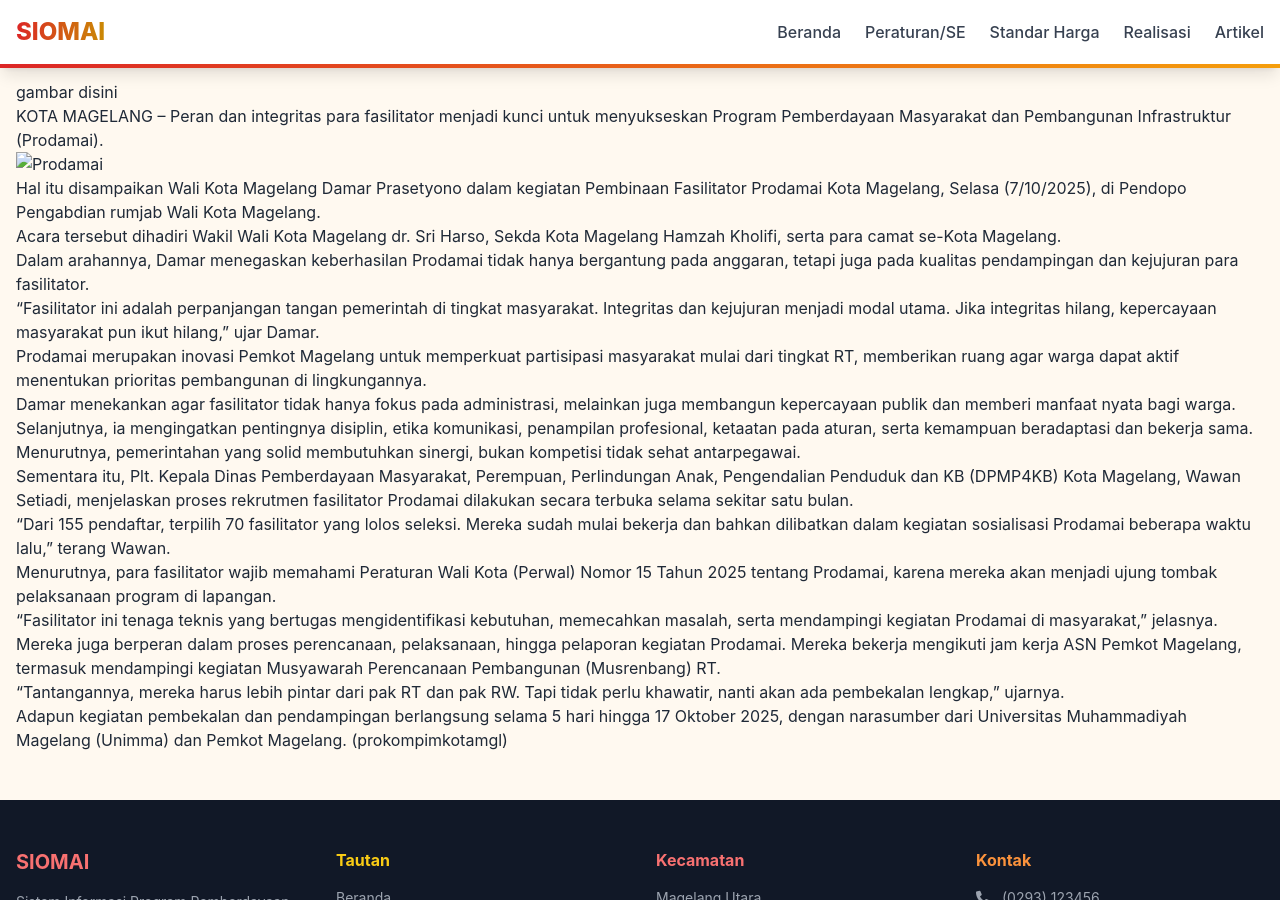
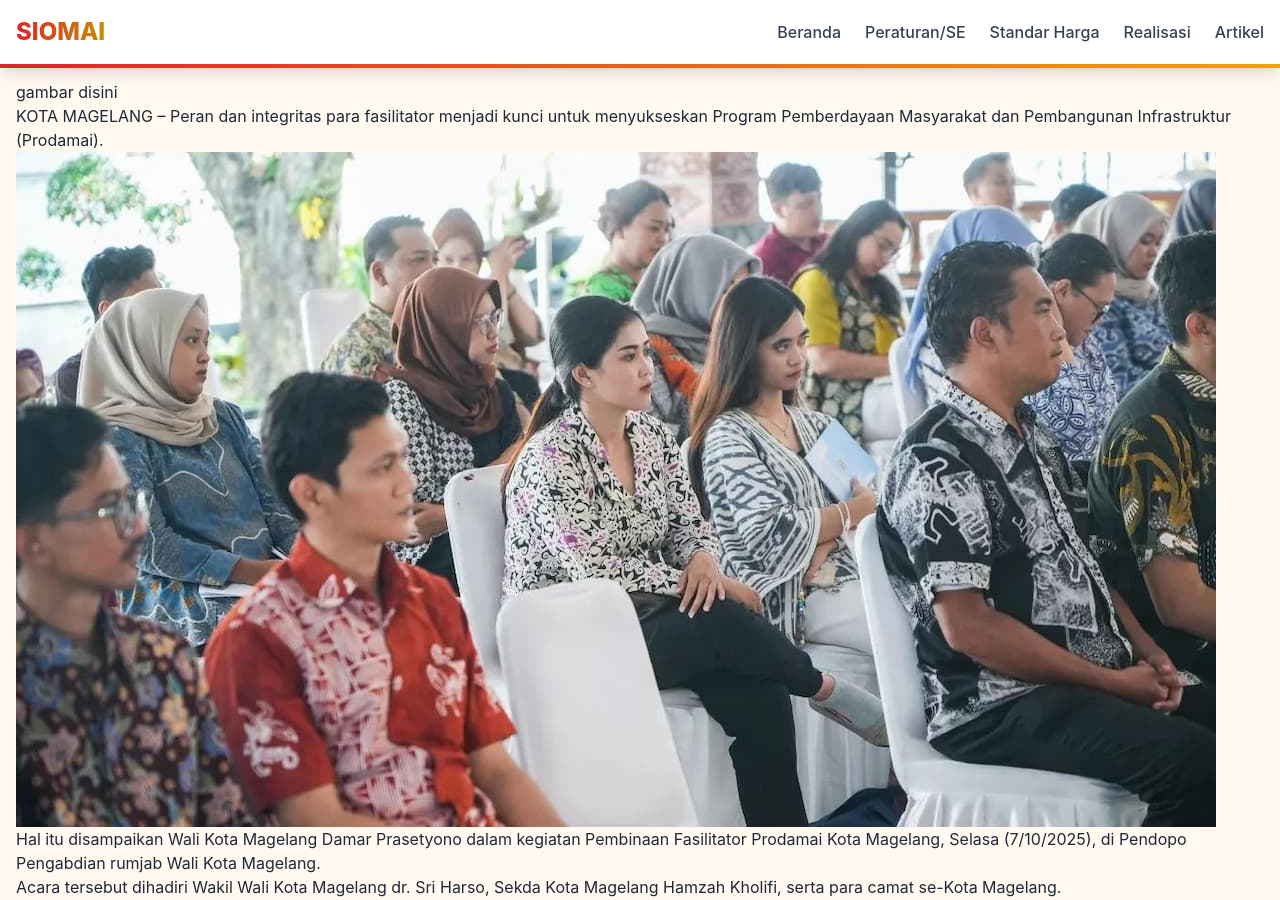
Before and after one commit to fasilitatormgl/siomai, a Jekyll site: the page built from _posts/2026-03-24-peran-dan-integritas-fasilitator-kunci-sukses-prodamai-kota-magelang.md, in a window 1280 px wide and 900 px high. Built offline with Jekyll 4.4.1, drawn with Linux system fonts in a browser that asks for light colours; nearby versions of some CDN libraries.

Commit message:
Update 2026-03-24-peran-dan-integritas-fasilitator-kunci-sukses-prodamai-kota-magelang.md

```diff
--- a/_posts/2026-03-24-peran-dan-integritas-fasilitator-kunci-sukses-prodamai-kota-magelang.md
+++ b/_posts/2026-03-24-peran-dan-integritas-fasilitator-kunci-sukses-prodamai-kota-magelang.md
@@ -8,7 +8,7 @@ gambar disini
 
 KOTA MAGELANG – Peran dan integritas para fasilitator menjadi kunci untuk menyukseskan Program Pemberdayaan Masyarakat dan Pembangunan Infrastruktur (Prodamai).
 
-![Prodamai](siomai/assets/images/uploads/damai1_c9b079aa44.jpeg)
+![Prodamai](/assets/images/uploads/damai1_c9b079aa44.jpeg)
 
 Hal itu disampaikan Wali Kota Magelang Damar Prasetyono dalam kegiatan Pembinaan Fasilitator Prodamai Kota Magelang, Selasa (7/10/2025), di Pendopo Pengabdian rumjab Wali Kota Magelang.
 
```
